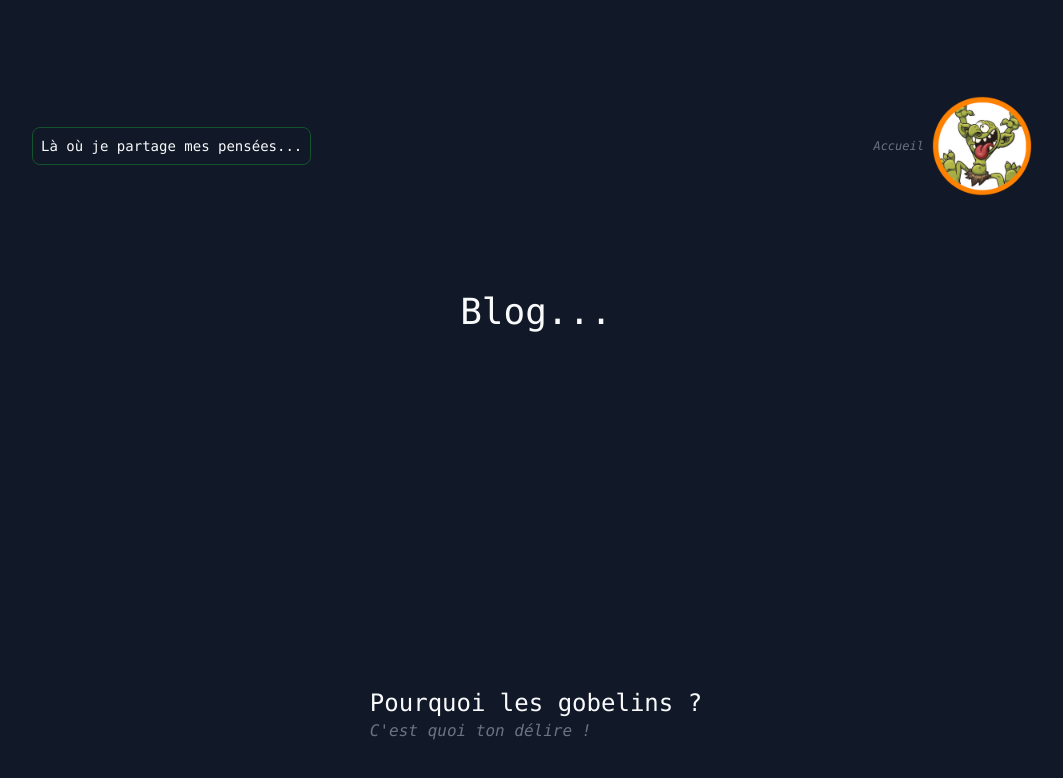
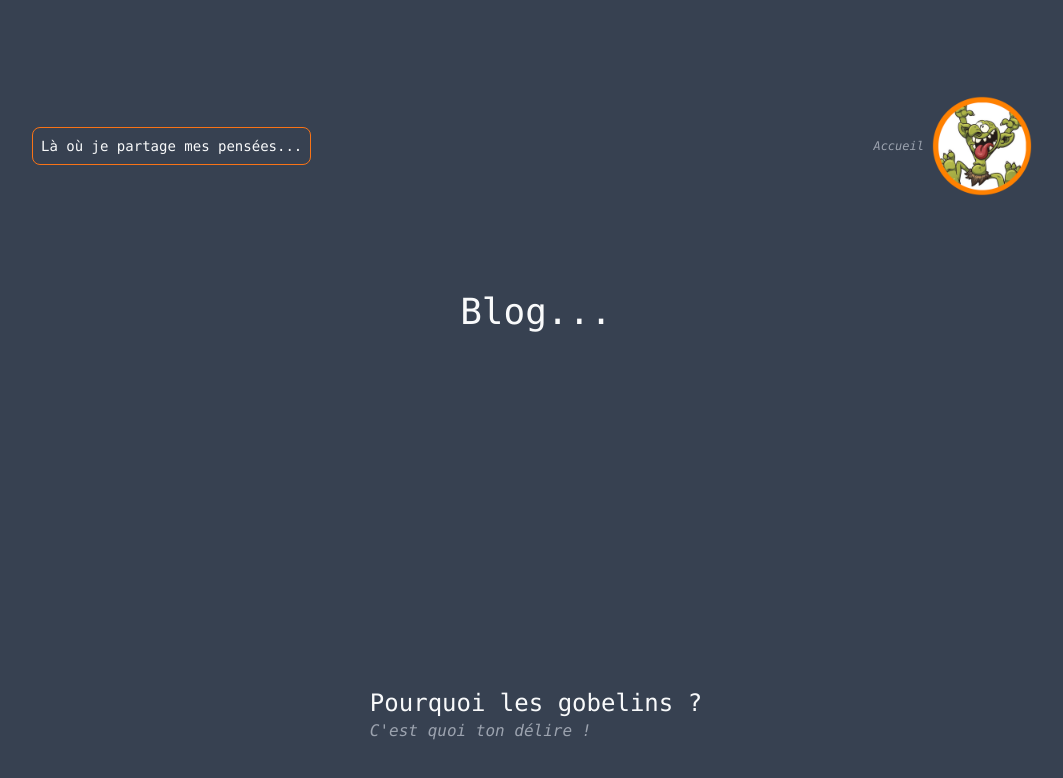
Before and after one commit to Maeevick/goblins-impact, a Next.js app: page /blog in a window 1280 px wide. Shown: the top 778 px of the page, without its empty margins (104-1167 px from the left). Built offline with nearby package versions, Linux system fonts and the light colour scheme.

Commit message:
feat: add style on markdown and improve contrast

```diff
--- a/package.json
+++ b/package.json
@@ -22,6 +22,7 @@
     "typescript": "5.0.2"
   },
   "devDependencies": {
+    "@tailwindcss/typography": "^0.5.9",
     "autoprefixer": "^10.4.14",
     "postcss": "^8.4.21",
     "tailwindcss": "^3.2.7"
--- a/src/app/components/Card.tsx
+++ b/src/app/components/Card.tsx
@@ -10,10 +10,10 @@ export default function Card({ href, title, subtitle }: CardProps) {
   return (
     <Link
       href={href}
-      className="p-2 m-2 border rounded-lg border-transparent hover:border-green-900 hover:italic"
+      className="p-2 m-2 border rounded-lg border-transparent hover:border-orange-500 hover:italic"
     >
-      <h2 className="text-2xl">{title}</h2>
-      <p className="italic text-s text-gray-500">{subtitle}</p>
+      <h2 className="text-2xl hover:underline">{title}</h2>
+      <p className="italic text-s text-gray-400">{subtitle}</p>
     </Link>
   );
 }
--- a/src/app/components/Description.tsx
+++ b/src/app/components/Description.tsx
@@ -8,7 +8,7 @@ export const Description = ({ title, subtitle, date }: DescriptionProps) => {
   return (
     <>
       <p className="text-lg">{title}</p>
-      <p className="italic text-gray-500">{subtitle}</p>
+      <p className="italic text-gray-400">{subtitle}</p>
       <br />
       <p className="italic text-s text-right">{date}</p>
     </>
--- a/src/app/components/Header.tsx
+++ b/src/app/components/Header.tsx
@@ -8,7 +8,7 @@ export type HeaderProps = {
 export default function Header({ description, action }: HeaderProps) {
   return (
     <header className="w-full flex items-center justify-between">
-      <p className="flex-none max-w-[120px] md:max-w-fit border border-green-900 rounded-lg p-2 m-2 text-sm">
+      <p className="flex-none max-w-[120px] md:max-w-fit border border-orange-500 rounded-lg p-2 m-2 text-sm">
         {description}
       </p>
       <div className="flex-none p-2 m-2">{action}</div>
--- a/src/app/components/HomeLink.tsx
+++ b/src/app/components/HomeLink.tsx
@@ -7,7 +7,7 @@ export default function HomeLink() {
       href="/"
       className="flex flex-col md:flex-row justify-center items-center"
     >
-      <p className="text-gray-500 text-xs italic px-2">Accueil</p>
+      <p className="text-gray-400 text-xs italic px-2">Accueil</p>
       <GoblinsImage />
     </Link>
   );
--- a/src/app/components/Slug.tsx
+++ b/src/app/components/Slug.tsx
@@ -14,7 +14,9 @@ export default function PartialSlugFrom(data: Content) {
   return (
     <>
       <Header description={<Description {...data} />} action={<HomeLink />} />
-      <Markdown>{data.content}</Markdown>
+      <article className="prose prose-invert">
+        <Markdown>{data.content}</Markdown>
+      </article>
     </>
   );
 }
--- a/src/app/layout.tsx
+++ b/src/app/layout.tsx
@@ -13,7 +13,7 @@ export default function RootLayout({
 }) {
   return (
     <html lang="fr">
-      <body className="max-w-4/5 w-4/5 mx-auto bg-gray-900 font-mono text-gray-50 min-h-screen">
+      <body className="max-w-4/5 w-4/5 mx-auto bg-gray-700 font-mono text-gray-50 min-h-screen">
         <main className="flex flex-col justify-between items-center min-h-screen pt-20 pb-10">
           {children}
         </main>
--- a/src/app/page.tsx
+++ b/src/app/page.tsx
@@ -14,6 +14,7 @@ const Description = () => (
     href="https://github.com/Maeevick/goblins-impact"
     target="_blank"
     rel="noopener noreferrer"
+    className="hover:italic hover:underline"
   >
     Pour suivre l&#39;aventure, le repo est ici !
   </a>
--- a/tailwind.config.js
+++ b/tailwind.config.js
@@ -4,5 +4,5 @@ module.exports = {
   theme: {
     extend: {},
   },
-  plugins: [],
+  plugins: [require("@tailwindcss/typography")],
 };
```
Also changed, not shown: 1 other file (tests, documents, lock files or other folders).
